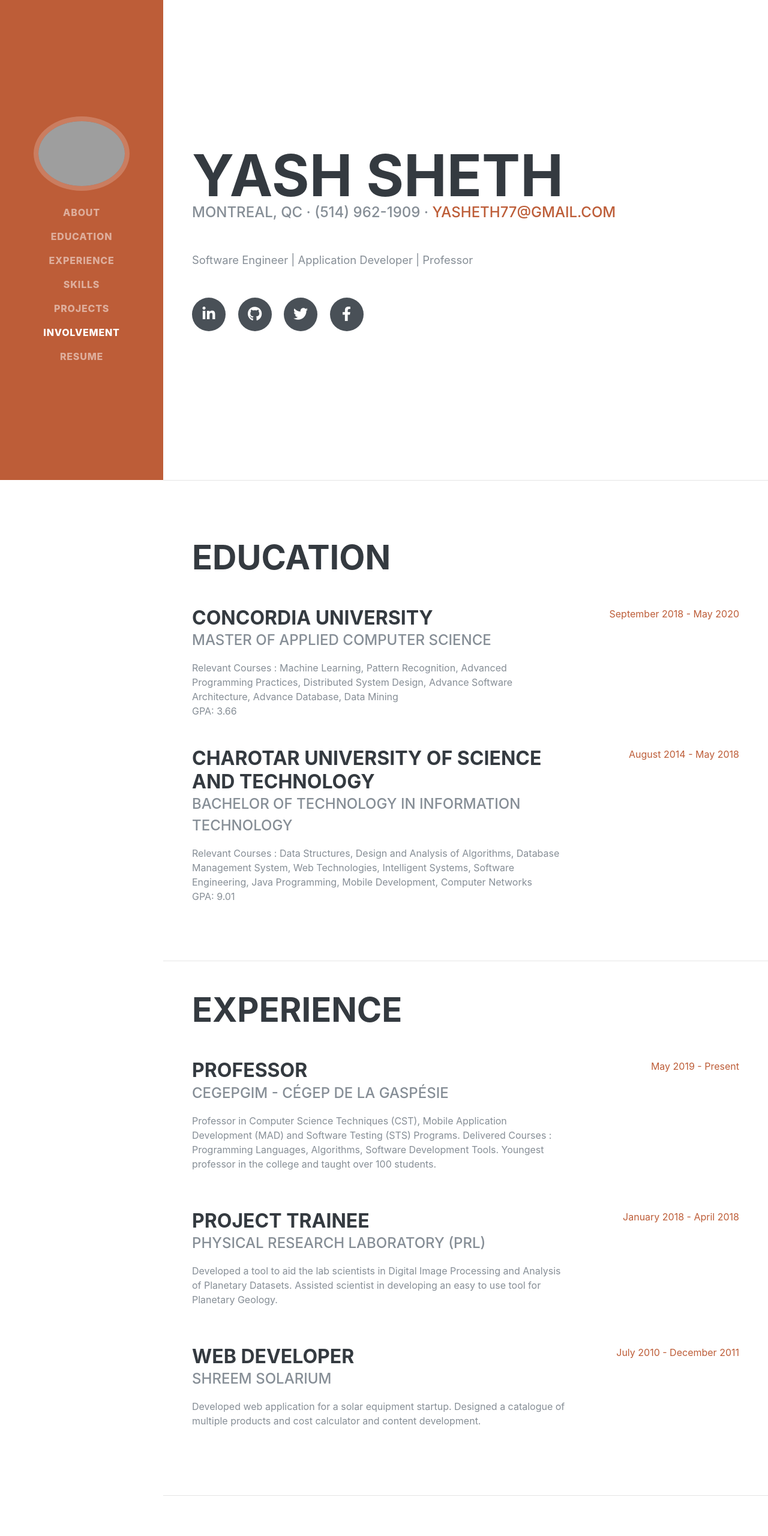
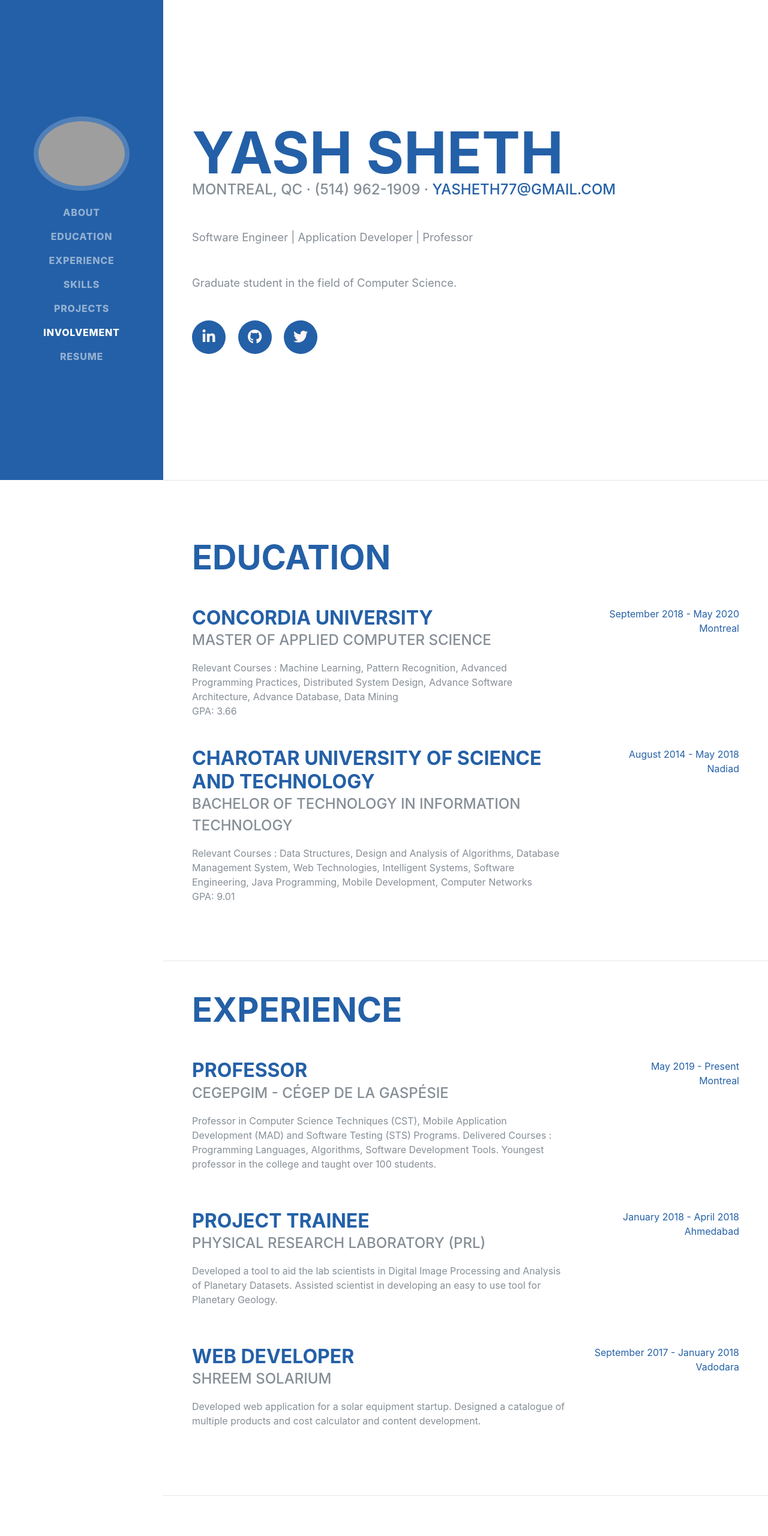
Before and after one commit to yasheth/yasheth.github.io, a plain HTML site: page index.html in a window 1280 px wide. Shown: the top 2560 px of the page at 60% size. Drawn offline with nearby package versions, Linux system fonts and the light colour scheme; grey boxes are pictures that could not be loaded; a web font is replaced by a local one.

Commit message:
Color and Updated Resume.

```diff
--- a/css/resume.css
+++ b/css/resume.css
@@ -7,7 +7,7 @@
 body {
   font-family: 'Muli', -apple-system, BlinkMacSystemFont, 'Segoe UI', Roboto, 'Helvetica Neue', Arial, sans-serif, 'Apple Color Emoji', 'Segoe UI Emoji', 'Segoe UI Symbol', 'Noto Color Emoji';
   padding-top: 54px;
-  color: #868e96;
+  color: #2e95d1;
 }
 
 @media (min-width: 992px) {
@@ -26,7 +26,7 @@ h6 {
   font-family: 'Saira Extra Condensed', -apple-system, BlinkMacSystemFont, 'Segoe UI', Roboto, 'Helvetica Neue', Arial, sans-serif, 'Apple Color Emoji', 'Segoe UI Emoji', 'Segoe UI Symbol', 'Noto Color Emoji';
   font-weight: 700;
   text-transform: uppercase;
-  color: #343a40;
+  color: #101820ff;
 }
 
 h1 {
@@ -58,7 +58,7 @@ p.lead {
   display: inline-block;
   height: 3.5rem;
   width: 3.5rem;
-  background-color: #495057;
+  background-color: #101820ff;
   color: #fff !important;
   border-radius: 100%;
   text-align: center;
@@ -72,7 +72,7 @@ p.lead {
 }
 
 .social-icons a:hover {
-  background-color: #BD5D38;
+  background-color: #2e95d1;
 }
 
 .dev-icons {
@@ -80,7 +80,7 @@ p.lead {
 }
 
 .dev-icons .list-inline-item i:hover {
-  color: #BD5D38;
+  color: #2e95d1;
 }
 
 #sideNav .navbar-nav .nav-item .nav-link {
@@ -160,17 +160,17 @@ section.resume-section .resume-item .resume-date {
 }
 
 .bg-primary {
-  background-color: #BD5D38 !important;
+  background-color: #2e95d1 !important;
 }
 
 .text-primary {
-  color: #BD5D38 !important;
+  color: #2e95d1 !important;
 }
 
 a {
-  color: #BD5D38;
+  color: #2e95d1;
 }
 
 a:hover, a:focus, a:active {
-  color: #824027;
+  color: #2e95d1;
 }
--- a/index.html
+++ b/index.html
@@ -58,7 +58,7 @@
           <a class="nav-link js-scroll-trigger" href="#involvement">Involvement</a>
         </li>
         <li class="nav-item">
-          <a class="nav-link js-scroll-trigger" href="#resume">Resume</a>
+          <a class="nav-link js-scroll-trigger" href="YashShethResume.pdf" target="_blank">Resume</a>
         </li>
       </ul>
     </div>
@@ -72,21 +72,19 @@
           <span >Sheth</span>
         </h1>
         <div class="subheading mb-5">Montreal, QC · (514) 962-1909 ·
-          <a href="mailto:name@email.com">yasheth77@gmail.com</a>
+          <a href="mailto:yasheth77@gmail.com">yasheth77@gmail.com</a>
         </div>
         <p class="lead mb-5">Software Engineer | Application Developer | Professor</p>
+        <p class="lead mb-5">Graduate student in the field of Computer Science. </p>
         <div class="social-icons">
-          <a href="#">
+          <a href="https://www.linkedin.com/in/yasheth/">
             <i class="fab fa-linkedin-in"></i>
           </a>
-          <a href="#">
+          <a href="https://github.com/yasheth">
             <i class="fab fa-github"></i>
           </a>
-          <a href="#">
+          <a href="https://twitter.com/yasheth7">
             <i class="fab fa-twitter"></i>
-          </a>
-          <a href="#">
-            <i class="fab fa-facebook-f"></i>
           </a>
         </div>
       </div>
@@ -107,6 +105,8 @@
           </div>
           <div class="resume-date text-md-right">
             <span class="text-primary">September 2018 - May 2020</span>
+             <br>
+            <span class="text-primary">Montreal</span>
           </div>
         </div>
 
@@ -119,6 +119,8 @@
           </div>
           <div class="resume-date text-md-right">
             <span class="text-primary">August 2014 - May 2018</span>
+             <br>
+            <span class="text-primary">Nadiad</span>
           </div>
         </div>
 
@@ -139,6 +141,8 @@
           </div>
           <div class="resume-date text-md-right">
             <span class="text-primary">May 2019 - Present</span>
+            <br>
+            <span class="text-primary">Montreal</span>
           </div>
         </div>
 
@@ -150,6 +154,8 @@
           </div>
           <div class="resume-date text-md-right">
             <span class="text-primary">January 2018 - April 2018</span>
+             <br>
+            <span class="text-primary">Ahmedabad</span>
           </div>
         </div>
 
@@ -160,7 +166,9 @@
             <p>Developed web application for a solar equipment startup. Designed a catalogue of multiple products and cost calculator and content development.</p>
           </div>
           <div class="resume-date text-md-right">
-            <span class="text-primary">July 2010 - December 2011</span>
+            <span class="text-primary">September 2017 - January 2018</span>
+             <br>
+            <span class="text-primary">Vadodara</span>
           </div>
         </div>
       </div>
@@ -226,6 +234,7 @@
     <section class="resume-section p-3 p-lg-5 d-flex align-items-center" id="projects">
       <div class="w-100">
         <h2 class="mb-0">Projects</h2>
+        <p>Click on project title to redirect to project repository on GitHub.</p>
         <div class="row">
 
         <!-- Portfolio Item 1 -->
```
Also changed, not shown: css/resume.min.css, 1 other file.
